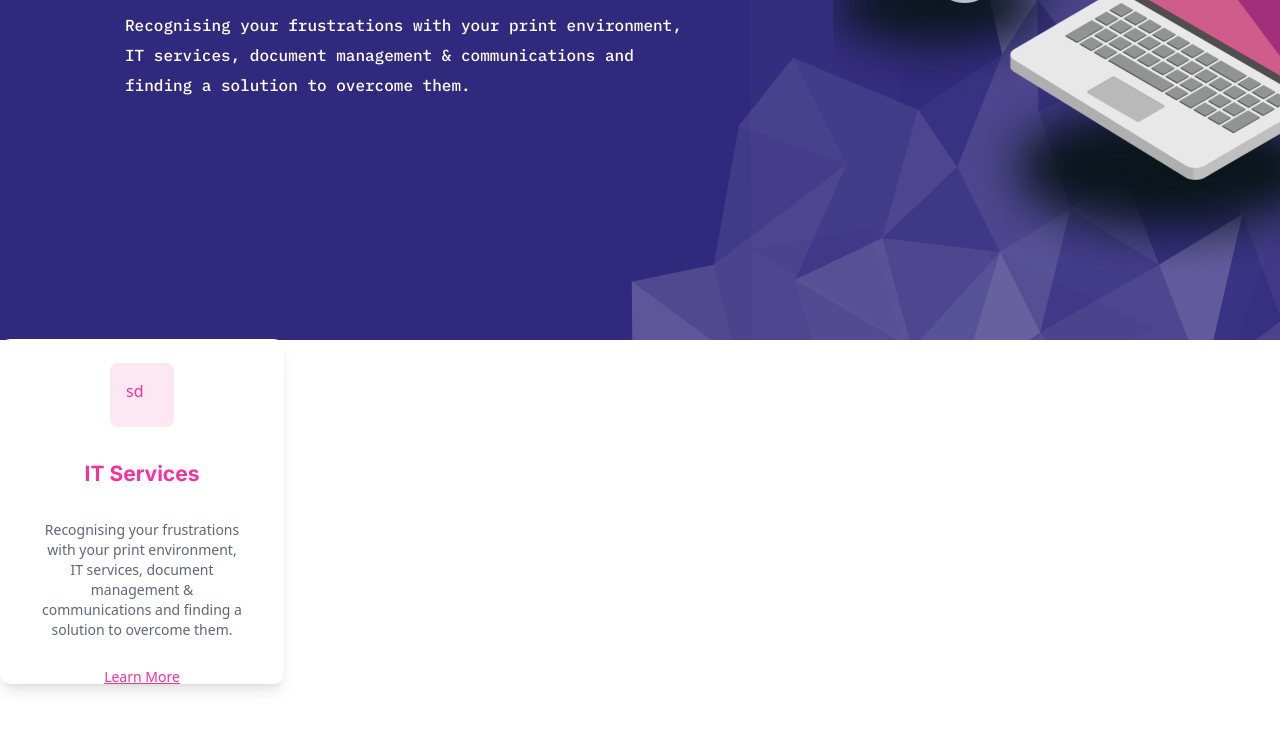
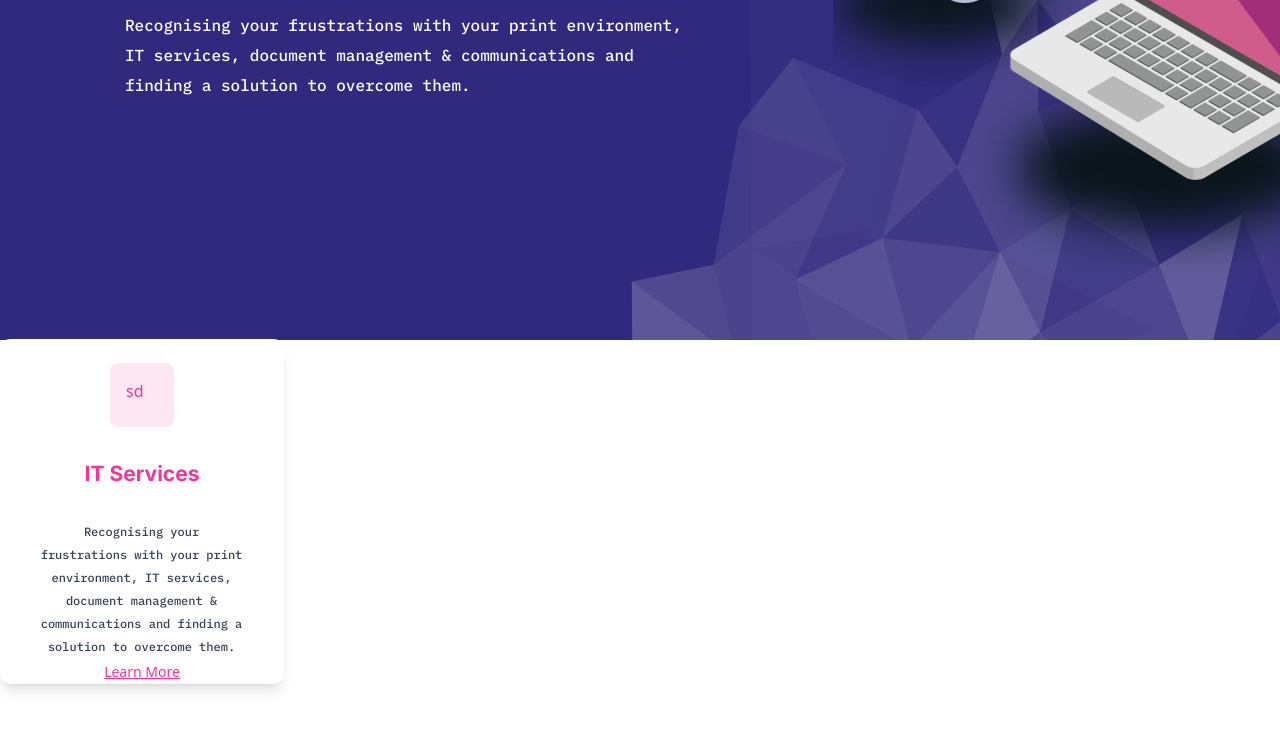
Before and after one commit to tomfyfe85/alt-design-tech-test, a React (Vite) app: page / in a window 1280 px wide. Shown: the part 403-1133 px from the top of the page. Built offline with nearby package versions, Linux system fonts and the light colour scheme.

Commit message:
feat: add description styling

```diff
--- a/src/components/ServiceCard.tsx
+++ b/src/components/ServiceCard.tsx
@@ -46,9 +46,16 @@ export default function ServiceCard({
       <p
         className="text-gray-700 group-hover:text-white text-center leading-relaxed mb-6 px-4 transition-colors duration-300"
         style={{
-          fontSize: "14px",
-          lineHeight: "20px",
-          opacity: 0.8,
+          fontFamily: "IBM Plex Mono",
+          fontWeight: 400,
+          fontSize: "12px",
+          lineHeight: "23px",
+          letterSpacing: "0%",
+          width: "235px",
+          height: "115px",
+          top: "811px",
+          left: "156px",
+          textAlign: "center",
         }}
       >
         {description}
```
